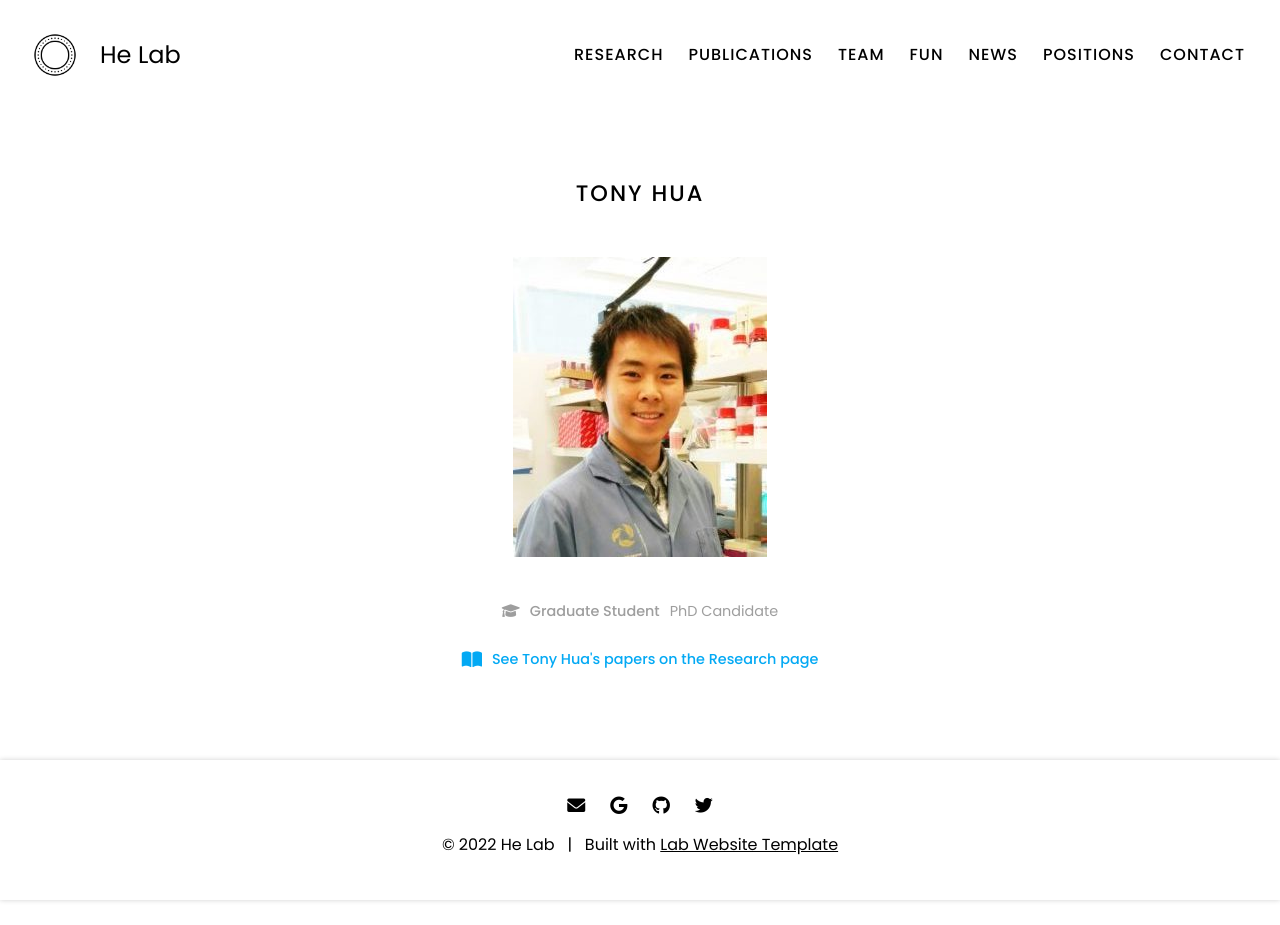
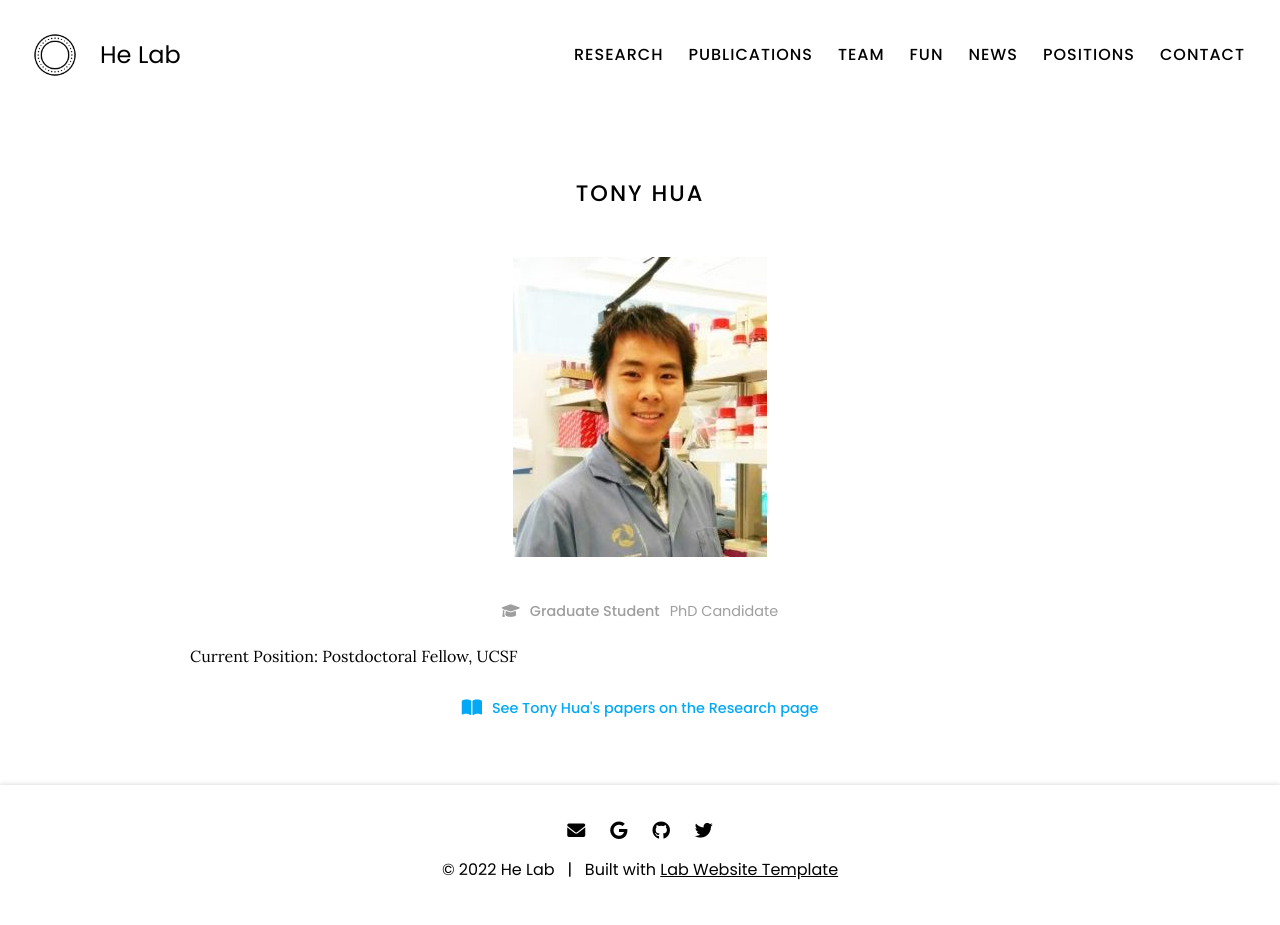
Before and after one commit to vivianschu/blue, a Jekyll site: the page built from _members/tony-hua.md, in a window 1280 px wide. Built offline with Jekyll 4.4.1, drawn with Linux system fonts in a browser that asks for light colours; before the commit the page ends 900 px from its top, so only the background shows below that.

Commit message:
Update tony-hua.md

```diff
--- a/_members/tony-hua.md
+++ b/_members/tony-hua.md
@@ -9,5 +9,6 @@ aliases:
   - T Hua
 links:
   email:
-current position: Postdoctoral Fellow, UCSF
 ---
+
+Current Position: Postdoctoral Fellow, UCSF
```
